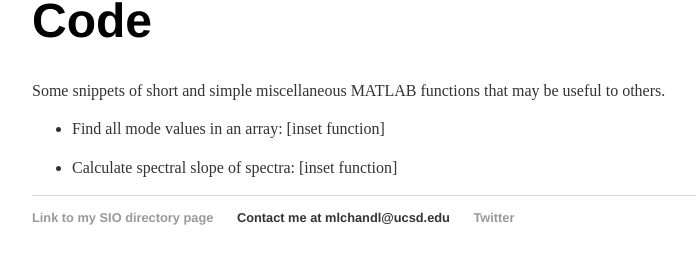
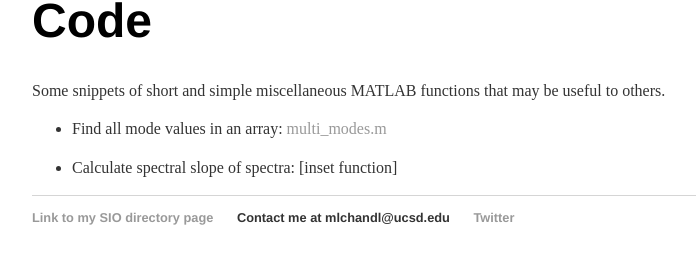
Before and after one commit to mlchandler/mlchandler.github.io, a Jekyll site: the page built from coding/index.html, in a window 1280 px wide. Shown: the part 122-386 px from the top of the page, without its empty margins (160-856 px from the left). Built offline with Jekyll 4.4.1, drawn with Linux system fonts in a browser that asks for light colours.

Commit message:
matlab files added

```diff
--- a/coding/index.html
+++ b/coding/index.html
@@ -10,7 +10,7 @@ title: Code - Mitchell Chandler
 Some snippets of short and simple miscellaneous MATLAB functions that may be useful to others.
 </p>
 <ul>
-  <li>Find all mode values in an array: [inset function]</li>
+  <li>Find all mode values in an array: <a href="multi_modes.m">multi_modes.m</a></li>
 </ul>
 <ul>
   <li>Calculate spectral slope of spectra: [inset function]</li>
```
Also changed, not shown: 2 other files.
